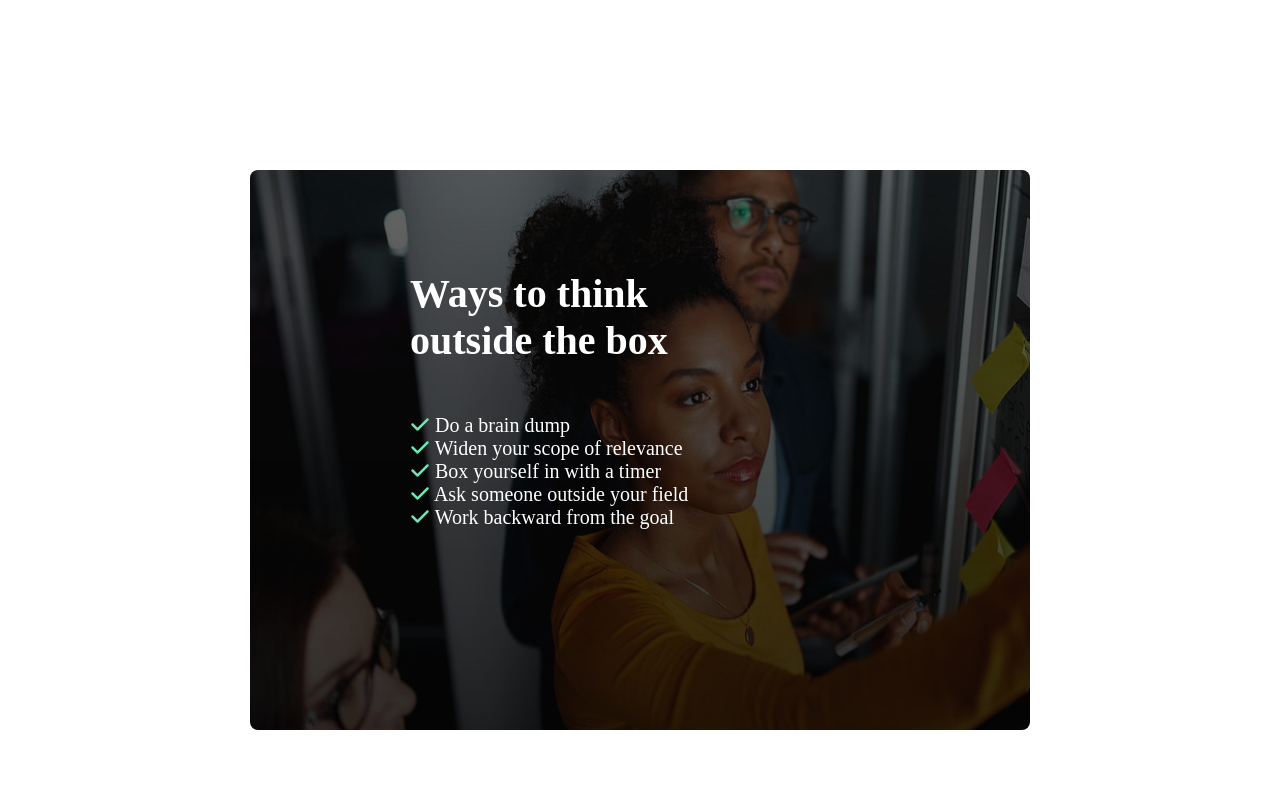
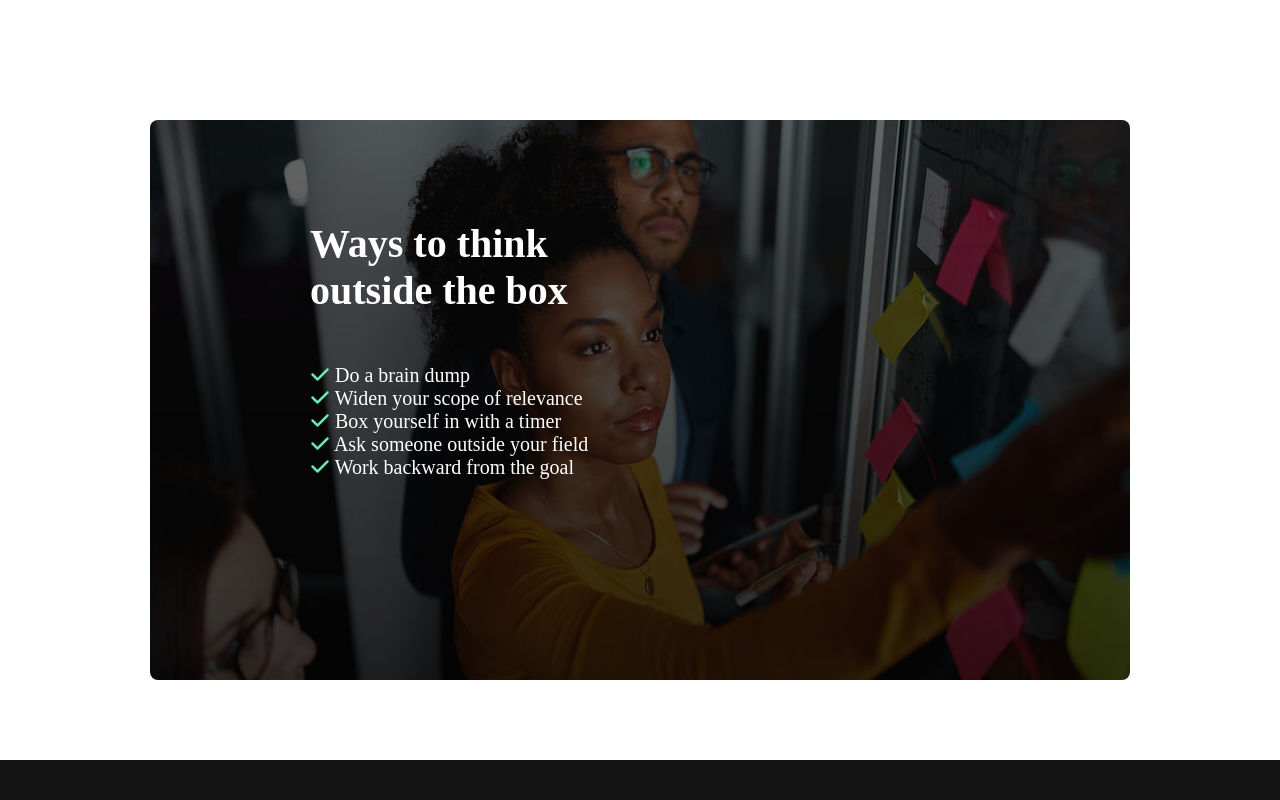
Before and after one commit to samudraon/new-year-new-me, a plain HTML site: page index.html in a window 1280 px wide. Shown: the part 2680-3480 px from the top of the page. Drawn offline with Linux system fonts and the light colour scheme.

Commit message:
color changes

```diff
--- a/styles/style.css
+++ b/styles/style.css
@@ -155,7 +155,8 @@
     background-size: cover;
     height: 70vh;
     padding-left: 60px;
-    margin: 250px;
+    margin: 150px;
+    margin-bottom: 80px;
     border-radius: 8px;
 }
 
@@ -244,3 +245,7 @@ ul li {
     margin: auto;
     border: none;
 }
+
+::placeholder{
+    color: white;
+}
```
